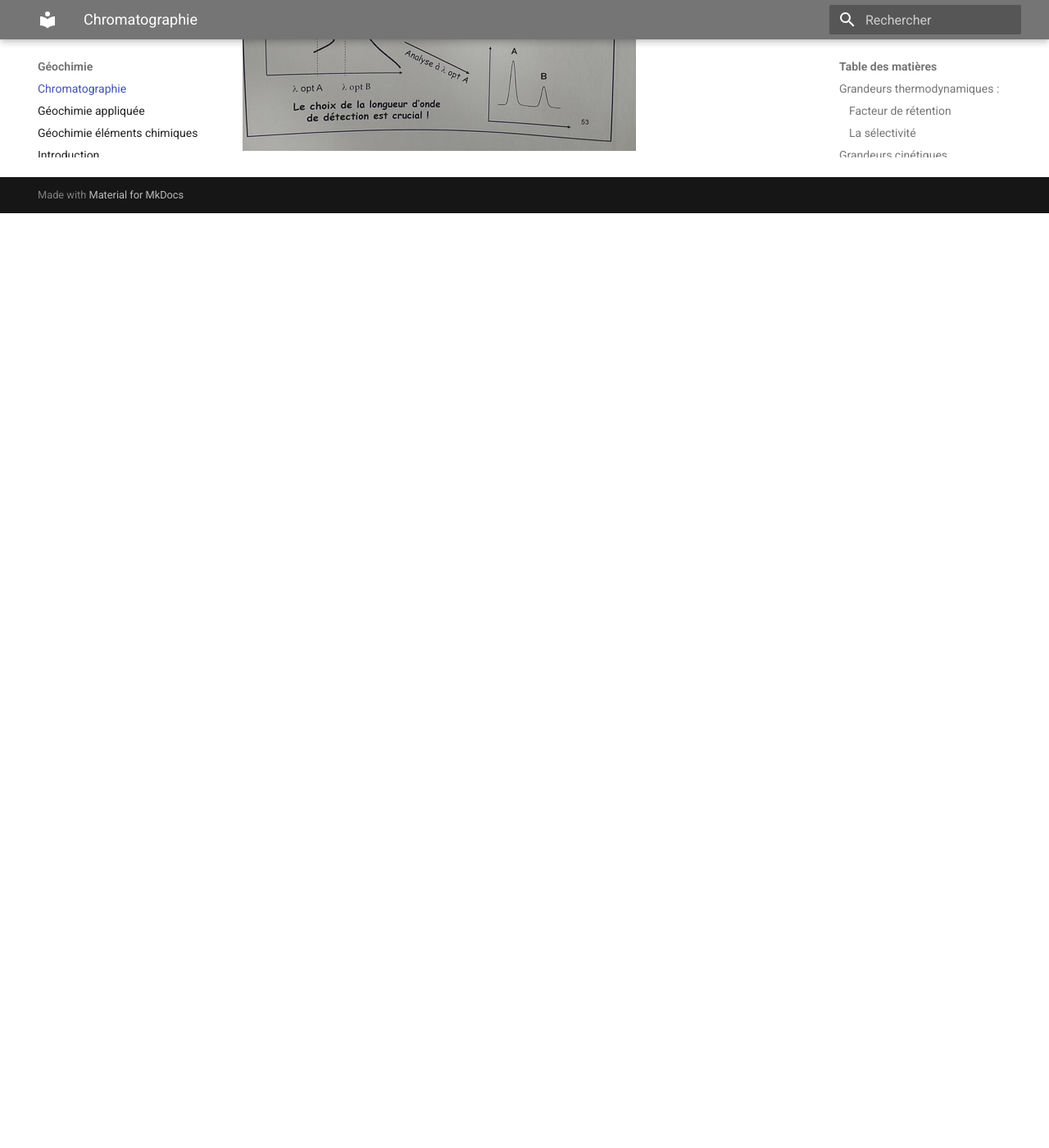
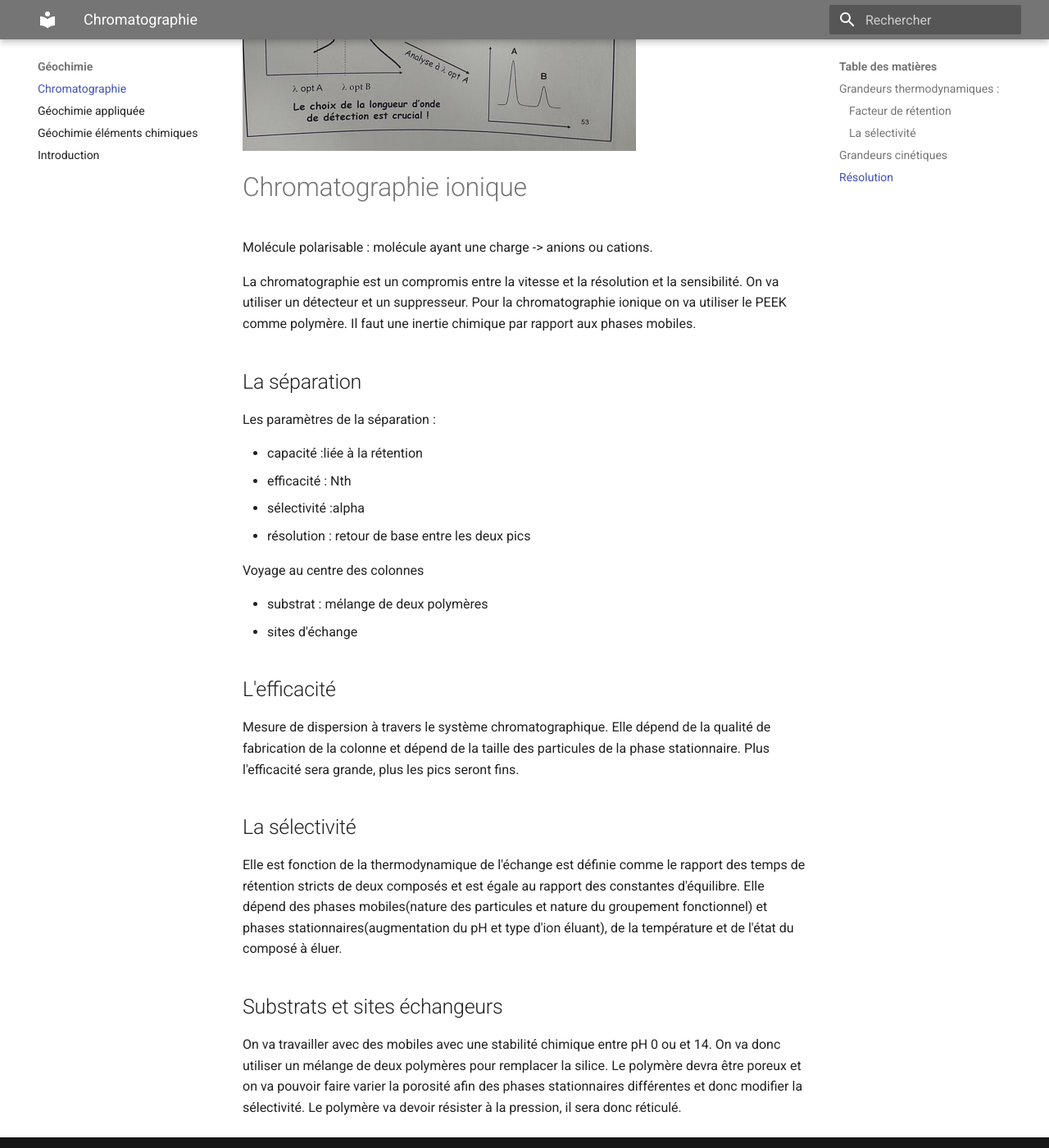
Before and after one commit to Lizeem/L3STcours, an MkDocs documentation site: the page built from Docs/Géochimie/Chromatographie.md, in a window 1280 px wide and 1400 px high, scrolled down 16603 px. Shown: the whole window at 82% size. Built offline with MkDocs 1.6.1 and Material for MkDocs 9.7.7, drawn with Linux system fonts in a browser that asks for light colours; before the commit the page ends 16863 px from its top, so only the background shows below that.

Commit message:
Update chromatographie

```diff
--- a/Docs/Géochimie/Chromatographie.md
+++ b/Docs/Géochimie/Chromatographie.md
@@ -263,3 +263,35 @@ L'absorbance est le logarithme du rapport des intensités des rayons lumineux in
 
 ![Formule de l'absorbance](Images/262.jpg)
 ![Choix de la longueur d'onde](Images/271.jpg)
+
+# Chromatographie ionique
+
+Molécule polarisable : molécule ayant une charge -> anions ou cations.
+
+La chromatographie est un compromis entre la vitesse et la résolution et la sensibilité. On va utiliser un détecteur et un suppresseur. Pour la chromatographie ionique on va utiliser le PEEK comme polymère. Il faut une inertie chimique par rapport aux phases mobiles.
+
+## La séparation
+
+Les paramètres de la séparation :
+
+* capacité :liée à la rétention
+* efficacité : Nth
+* sélectivité :alpha
+* résolution : retour de base entre les deux pics
+
+Voyage au centre des colonnes
+
+* substrat : mélange de deux polymères
+* sites d'échange
+
+## L'efficacité
+
+Mesure de dispersion à travers le système chromatographique. Elle dépend de la qualité de fabrication de la colonne et dépend de la taille des particules de la phase stationnaire. Plus l'efficacité sera grande, plus les pics seront fins.
+
+## La sélectivité
+
+Elle est fonction de la thermodynamique de l'échange est définie comme le rapport des temps de rétention stricts de deux composés et est égale au rapport des constantes d'équilibre. Elle dépend des phases mobiles(nature des particules et nature du groupement fonctionnel) et phases stationnaires(augmentation du pH et type d'ion éluant), de la température et de l'état du composé à éluer.
+
+## Substrats et sites échangeurs
+
+On va travailler avec des mobiles avec une stabilité chimique entre pH 0 ou et 14. On va donc utiliser un mélange de deux polymères pour remplacer la silice. Le polymère devra être poreux et on va pouvoir faire varier la porosité afin des phases stationnaires différentes et donc modifier la sélectivité. Le polymère va devoir résister à la pression, il sera donc réticulé.
```
